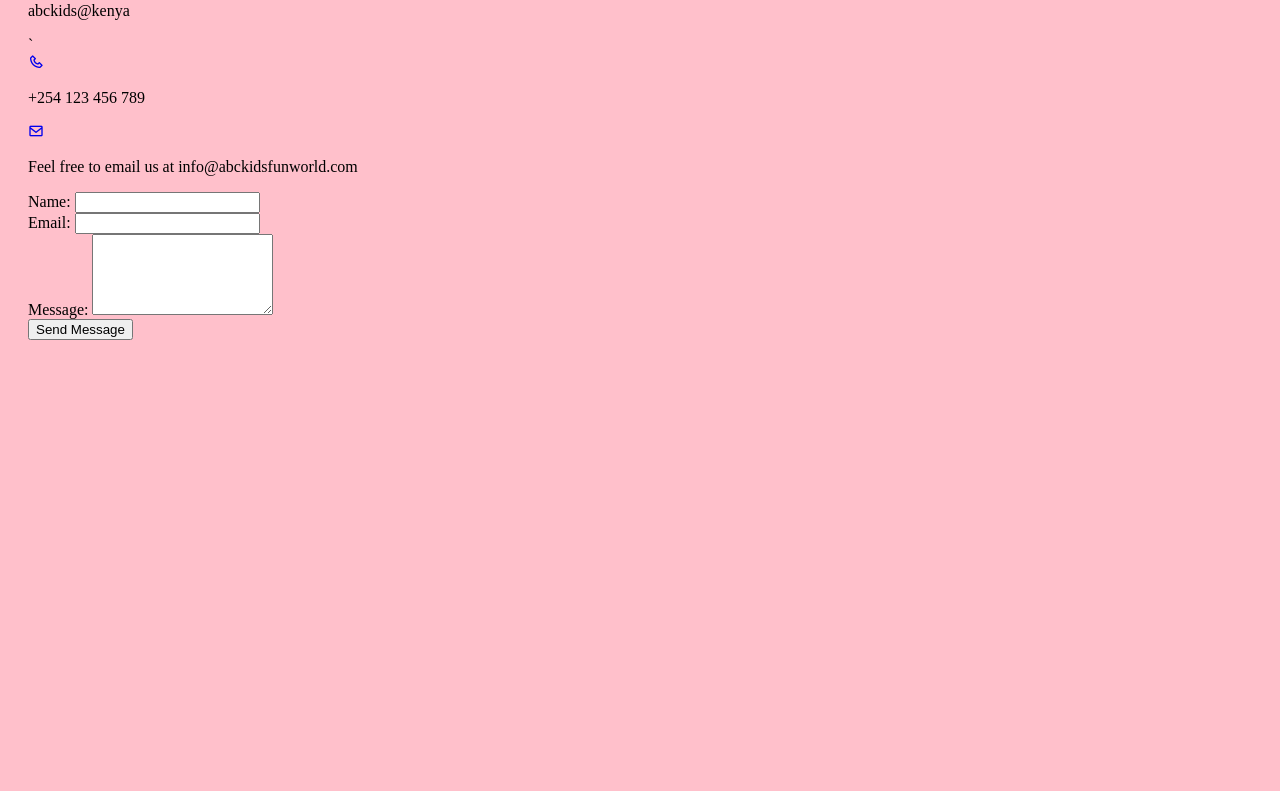
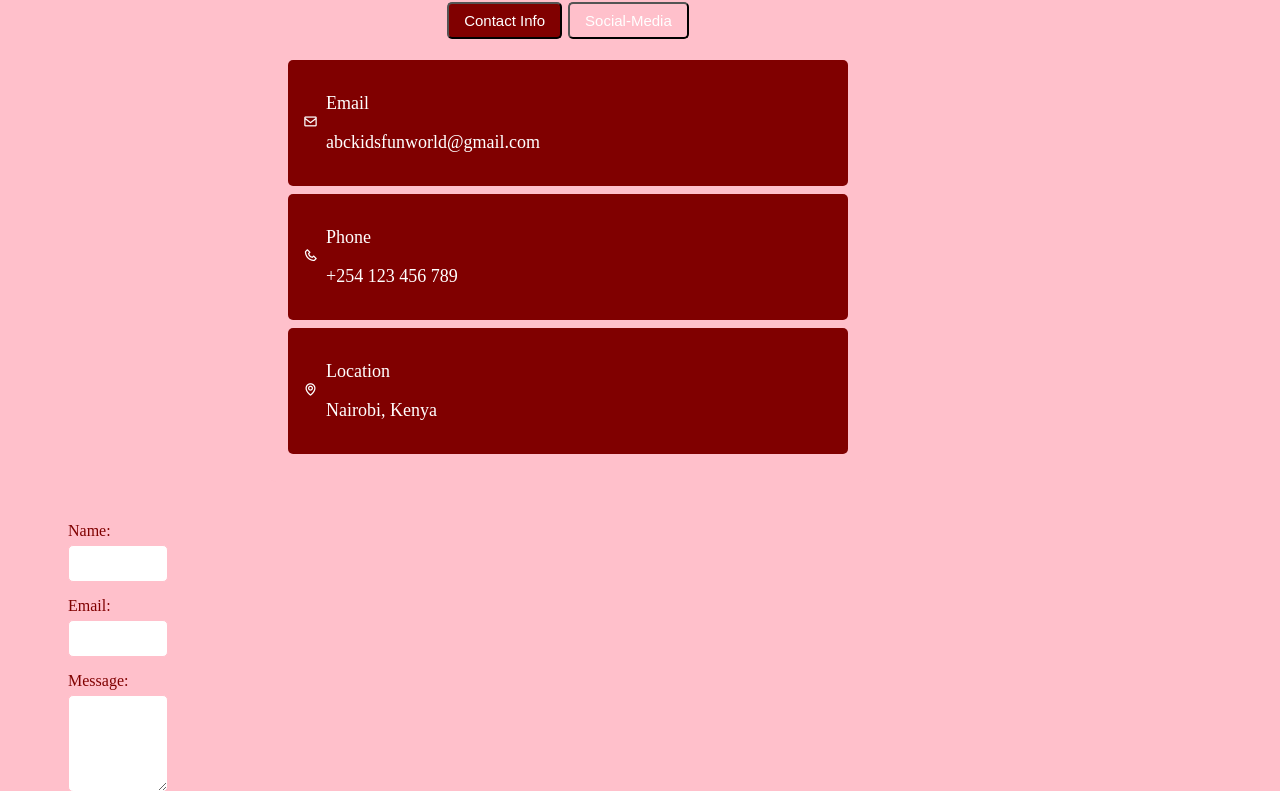
Before and after one commit to Mugurekagia/ABC-Kids-Fun-World, a plain HTML site: page contact.html in a window 1280 px wide. Shown: the part 350-1141 px from the top of the page. Before the commit the page ends 800 px from the top, so only its background shows below. Drawn offline with nearby package versions, Linux system fonts and the light colour scheme.

Commit message:
third commit

```diff
--- /dev/null
+++ b/contact.css
@@ -0,0 +1,194 @@
+body{
+    background-color: pink;
+}
+    header h1{
+    background-image: url('./header.jpg');
+    background-size: cover;
+    background-repeat: no repeat;
+    color: black;
+    padding: 100px 20px;
+    text-align: center;
+    margin: 0;
+
+}
+h2{
+    text-align: center;
+    margin-bottom: 20px
+}
+.tabs{
+    display: flex;
+    justify-content: center;
+    margin-bottom: 10px;
+}
+.tab{
+    background-color: pink;
+    color: white;
+    padding: 8px 15px;
+    cursor: pointer;
+    margin: 0 3px;
+    border-radius: 5px;
+    font-size: 15px;
+    transition: background-color 0.3ease;
+
+}
+.tab.active{
+    background-color: maroon ;
+}
+.tab-content{
+    display: none;
+    margin-top: 10px;
+    padding-top: 10px;
+    border-top: 1px solid pink;
+}
+.tab-content.active{
+    display: block;
+}
+.contact-card, .social-media-card{
+    background-color: maroon;
+    padding: 15px;
+    border-radius: 5px;
+    display: flex;
+    align-items: center;
+    margin-bottom: 8px;
+    color: white;
+    font-size: 18px;
+}
+.detail a{
+    text-decoration: none;
+    color: white;
+}
+.icon{
+    margin-right: 8px;
+    color: white;
+    font-size: 15px;
+}
+.detail p:first-child{
+    font-weight: 300;
+    margin-bottom:3px;
+}
+p{
+    color: white;
+}
+.bottom-sentence{
+    text-align: center;
+    margin-top: 15px;
+    font-size: 20px;
+    font-weight: 300;
+    color: black;
+    font-family: Impact, Haettenschweiler, 'Arial Narrow Bold', sans-serif;
+    animation: sway 3s ease-in-out infinite alternate;
+}
+
+.contact-form-container{
+    display: flex;
+    flex-direction: column;
+    align-items: flex-start;
+    width: 100%;
+    flex-wrap: wrap;
+    margin-left: 0;
+    padding-left: 0;
+}
+
+#contactForm{
+   width: 45%;
+   box-sizing: border-box;
+   min-width: 300px;
+   margin-top: 20px;
+   margin-left: 0;
+   margin-right: 0;
+}
+#contactForm .form-group{
+    margin-bottom: 15px;
+}
+#contactForm label{
+    display: block;
+    margin-bottom: 5px;
+    color: maroon;
+}
+#contactForm input, #contactForm textarea{
+    width: 100%;
+    padding: 10px;
+    border: 1px solid pink;
+    border-radius: 5px;
+    box-sizing: border-box;
+}
+#contactForm button{
+    background-color: maroon;
+    color: white;
+    padding: 10px 20px;
+    border-radius: 5px;
+    cursor: pointer;
+    font-size: 15px;
+}
+#contactForm button:hover{
+    background-color: pink;
+}
+
+
+.contact-section{
+    background-color: pink;
+    padding: 20px;
+    box-sizing: border-box;
+    border-radius:8px;
+    margin: 20px 0 20px auto;
+    width: 90%;
+    max-width: 600px;
+}
+
+
+.contact-form-container{
+    display: flex;
+    flex-direction: column;
+    align-items: center;
+    width: 100%;
+    flex-wrap: wrap;
+    margin-left: 60px;
+    max-width: 800px;
+}
+
+#contactForm{
+   width: 45%;
+   box-sizing: border-box;
+   min-width: 300px;
+   margin-top: 20px;
+   margin-left: 0;
+   margin-right: auto;
+}
+#contactForm .form-group{
+    margin-bottom: 15px;
+}
+#contactForm label{
+    display: block;
+    margin-bottom: 5ps;
+    color: maroon;
+}
+#contactForm input, #contactForm textarea{
+    width: 100px;
+    padding: 10px;
+    border: 1px solid pink;
+    border-radius: 5px;
+    box-sizing: border-box;
+}
+#contactForm button{
+    background-color: maroon;
+    color: white;
+    padding: 10px 20px;
+    border-radius: 5px;
+    cursor: pointer;
+    font-size: 15px;
+}
+#contactForm button:hover{
+    background-color: pink;
+}
+
+@keyframes sway {
+    0% {
+        transform: translateY(0);
+    }
+    50% {
+        transform: translateY(-5px);
+    }
+    100% {
+        transform: translateY(0);
+    }
+}
--- a/contact.html
+++ b/contact.html
@@ -2,43 +2,91 @@
 <html lang="en">
 <head>
     <title>Contact Us - ABC Kids Fun World</title>
-    <link rel="stylesheet" href="style.css">
+    <link rel="stylesheet" href="contact.css">
     <link href='https://unpkg.com/boxicons@2.1.4/css/boxicons.min.css' rel='stylesheet'>
-    <script src="index.js"></script>
 
 </head>
 <body>
     <header>
         <h1>Contact Us</h1>
+
+
     </header>
     <main>
-        <div class="contact-container">
-            <div class="contact-info">
+        <div class="contact-form-container">
+        <div class="contact-section">
                 <h2>Get in Touch</h2>
-                <p>Feel free to reach out with any inquiries.<br>We'd love to hear from you!</p>
+
+            <div class="tabs">
+                <button class="tab active" data-tab="contact">Contact Info</button>
+                <button class="tab" data-tab="social">Social-Media</button>
                 </div>
 
-            <div class="contact-details">
-                <div class="info-item">
-              <a href="https://www.instagram.com/abcwrldkenya/" aria-label="Instagram"><i class='bx bxl-instagram'></i></a>
+                <div class="tab-content" id="contact">
+                    <div class="contact-card">
+                        <div class="icon">
+                            <i class='bx bx-envelope'></i>
+                        </div>
+                        <div class="detail">
+                            <p>Email</p>
+                            <p>abckidsfunworld@gmail.com</p>
+                        </div>
+                    </div>
+                    <div class="contact-card">
+                        <div class="icon">
+                            <i class='bx bx-phone'></i>
+                    </div>
+                    <div class="detail">
+                        <p>Phone</p>
+                        <p>+254 123 456 789</p>
+                    </div>
+                </div>
+                <div class="contact-card">
+                    <div class="icon">
+                        <i class='bx bx-map'></i>
+                    </div>
+                <div class="detail">
+                    <p>Location</p>
+                    <p>Nairobi, Kenya</p>
+                </div>
+            </div>
+        </div>
+         <div class="tab-content" id="social">
+                <div class="social-media-card">
+                    <div class="icon">
+                        <i class='bx bxl-instagram'></i>
+                    </div>
+                    <div class="detail">
+                        <a href="https://www.instagram.com/abcwrldkenya/" aria-label="Instagram">
+                        <p>Instagram</p>
+                    </a>
                         <p>abcwrld@kenya</p>
                     </div>
-            <div class="info-item">
-              <a href="https://twitter.com/abckidsfunwrld" aria-label="Twitter"><i class='bx bxl-twitter' ></i></a>
-              <p>abckidsfunwrld</p>
                 </div>
-            <div class="info-item">
-              <a href="https://www.facebook.com/abckidskenya/" aria-label="Facebook"><i class='bx bxl-facebook'></i></a>
+                    <div class="social-media-card">
+                        <div class="icon">
+                            <i class='bx bxl-twitter'></i>
+                        </div>
+                        <div class="detail">
+                            <a href="https://twitter.com/abckidsfunwrld.ke" aria-label="Twitter">
+                            <p>Twitter</p>
+                        </a>
+                            <p>abckidsfunwrld.ke</p>
+                    </div>
+                </div>
+                <div class="social-media-card">
+                    <div class="icon">
+                        <i class='bx bxl-facebook'></i>
+                    </div>
+                    <div class="detail">
+                        <a href="https://www.facebook.com/abckidskenya/" aria-label="Facebook">
+                        <p>Facebook</p>
+                    </a>
                         <p>abckids@kenya</p>
-            </div>`
-            <div class="info-item">
-                <a href="tel:+254123456789" aria-label="Phone"><i class='bx bx-phone'></i></a>
-                <p>+254 123 456 789</p>
                 </div>
-            <div class="info-item">
-                <a href="mailto:info@abckidsfunworld.com" aria-label="Email"><i class='bx bx-envelope'></i></a>
-                <p>Feel free to email us at info@abckidsfunworld.com</p>
             </div>
+        </div>
+
     </div>
 
             <form id="contactForm">
@@ -57,7 +105,31 @@
             <button type="submit">Send Message</button>
             </form>
         </div>
+        <p class="bottom-sentence">Feel free to reach out with any inquiries.<br>We'd love to hear from you!</p>
     </main>
+    <script>
+        const tabs = document.querySelectorAll('.tab');
+        const tabContents = document.querySelectorAll('.tab-content');
+
+        document.getElementById('contact').classList.add('active');
+        tabs[0].classList.add('active');
+
+        tabs.forEach(tab => {
+            tab.addEventListener('click', () => {
+                const tabId = tab.dataset.tab;
+
+                tabContents.forEach(content => {
+                    content.classList.remove('active');
+                });
+                tabs.forEach(t => {
+                    t.classList.remove('active');
+                });
+                document.getElementById(tabId).classList.add('active');
+
+                tab.classList.add('active');
+            });
+        });
+    </script>
 
 </body>
 </html>
--- a/style.css
+++ b/style.css
@@ -4,6 +4,13 @@
 }
 body{
    background:pink;
+   display: flex;
+   justify-content: center;
+   align-items: center;
+   min-height: 100vh;
+   margin: 0;
+   padding: 0;
+
 }
 .header{
     position: fixed;
@@ -36,52 +43,3 @@ body{
     color: blue;
     transform: translate(-3px);
 }
-.service-container{
-    margin: 20px auto;
-    padding: 20px;
-    max-width: 900px
-}
-.service-card{
-    background-color: orangered;
-    border-radius: 8px;
-    margin-bottom: 20px;
-    padding: 20px;
-    text-align: centre;
-}
-.service-card img{
-    max-width: 150px;
-    margin-right: 20px;
-    border-radius: 8px;
-
-
-}
-.service-card h2{
-    color: black;
-    margin-bottom: 10px;
-}
-.service-card p{
-    color: black;
-    margin-bottom: 20px;
-}
-.image-grid{
-    display: flex;
-    justify-content: centre;
-    flex-wrap: wrap;
-    gap: 15px;
-}
-.image-grid img{
-    max-width: 250px;
-    height: 300px;
-    border-radius: 8px;
-}
-footer{
-    text-align: centre;
-    padding: 10px;
-    background-color: #fce4ec;
-}
-.contact-container{
-    background-color: pink;
-    margin: 20px;
-
-
-}
```
Also changed, not shown: service.css (added, +43 -0 lines), services.html (+1 -1 lines), header.jpg (added), index.js (deleted). Lines whose indentation alone changed are shown as unchanged.
